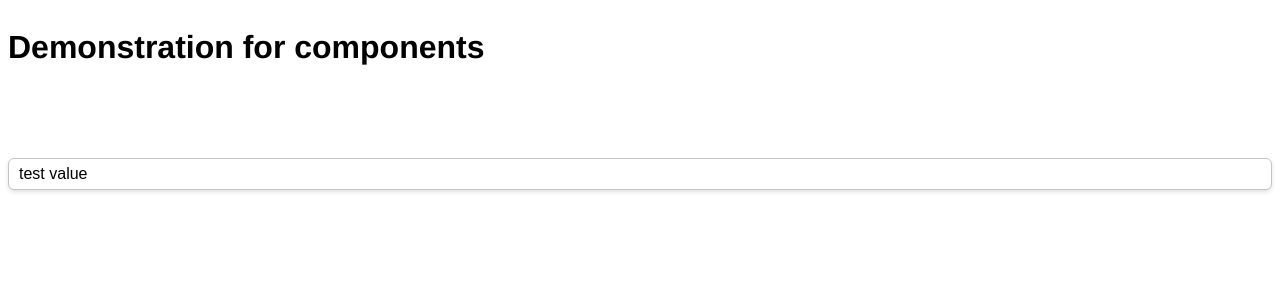
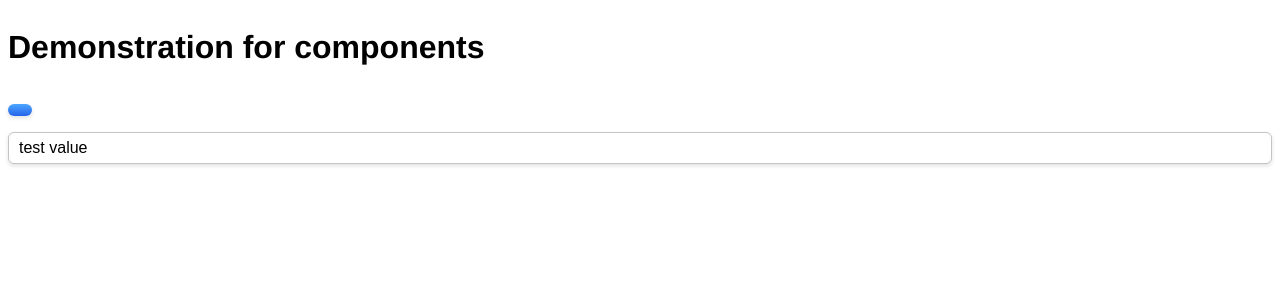
Before and after one commit to Hov96/hov-vue3-ui-lib, a Vue app: page / in a window 1280 px wide. Shown: the top 300 px of the page. Built offline with nearby package versions, Linux system fonts and the light colour scheme.

Commit message:
Implemented button component, added more variables and did some fixes

```diff
--- a/src/components/Button.vue
+++ b/src/components/Button.vue
@@ -1,9 +1,34 @@
 <template>
-    <button class="h-button" :disabled="disabled">My custom button</button>
+    <button class="h-button" :class="buttonClass" :disabled="disabled" @click="onClick">
+        <div class="h-button--loader" v-if="loading">
+            <Loading size="sm" />
+        </div>
+        <div class="h-button__content" :class="{ 'h-button__content--loading': loading }">
+            <slot name="default"></slot>
+        </div>
+    </button>
 </template>
 
 <script setup lang="ts">
+import { computed } from 'vue'
 import { ButtonProps } from '@/types/button.types'
+import Loading from './Loading.vue'
 
-const { disabled } = defineProps<ButtonProps>()
+const { disabled, fluid, variant = 'primary', loading } = defineProps<ButtonProps>()
+const emit = defineEmits(['onClick'])
+
+const buttonClass = computed(() => {
+    return {
+        'h-button--disabled': disabled,
+        'h-button--fluid': fluid,
+        'h-button--loading': loading,
+        [`h-button--${variant}`]: variant,
+    }
+})
+
+const onClick = () => {
+    if (!disabled || !loading) {
+        emit('onClick')
+    }
+}
 </script>
--- a/src/styles/components/button.styles.css
+++ b/src/styles/components/button.styles.css
@@ -1,9 +1,81 @@
 .h-button {
-    padding: 10px 20px;
-    font-size: 16px;
+    padding: var(--h-spacing-xsm) var(--h-spacing-md);
+    font-size: inherit;
     border: none;
-    border-radius: 4px;
-    background: linear-gradient(var(--color-test), var(--color-test2));
-    color: white;
+    outline: none;
+    border-radius: var(--h-border-radius-sm);
+    color: var(--h-color-grey-50);
     cursor: pointer;
+    width: max-content;
+    box-shadow: var(--h-shadow-sm);
 }
+
+.h-button:disabled {
+    background: var(--h-color-grey-400) !important;
+    cursor: not-allowed;
+}
+
+.h-button:focus {
+    box-shadow: var(--h-shadow-md);
+}
+
+.h-button--fluid {
+    width: 100%;
+}
+
+/* Primary Button */
+.h-button--primary {
+    background: linear-gradient(var(--h-color-primary-400), var(--h-color-primary-600));
+}
+
+.h-button--primary:hover {
+    background: linear-gradient(var(--h-color-primary-500), var(--h-color-primary-700));
+}
+
+.h-button--primary:active {
+    background: linear-gradient(var(--h-color-primary-600), var(--h-color-primary-800));
+}
+
+/* Secondary Button */
+.h-button--secondary {
+    background: linear-gradient(var(--h-color-secondary-400), var(--h-color-secondary-600));
+}
+
+.h-button--secondary:hover {
+    background: linear-gradient(var(--h-color-secondary-500), var(--h-color-secondary-700));
+}
+
+.h-button--secondary:active {
+    background: linear-gradient(var(--h-color-secondary-600), var(--h-color-secondary-800));
+}
+
+/* Danger Button */
+.h-button--danger {
+    background: linear-gradient(var(--h-color-danger-400), var(--h-color-danger-600));
+}
+
+.h-button--danger:hover {
+    background: linear-gradient(var(--h-color-danger-500), var(--h-color-danger-700));
+}
+
+.h-button--danger:active {
+    background: linear-gradient(var(--h-color-danger-600), var(--h-color-danger-800));
+}
+
+/* Loading */
+.h-button--loading {
+    position: relative;
+    display: flex;
+    justify-content: center;
+    align-items: center;
+}
+
+.h-button--loading .h-button--loader {
+    position: absolute;
+    z-index: 10;
+}
+
+.h-button__content--loading {
+    opacity: 0.8;
+    filter: blur(1px);
+}
--- a/src/styles/components/input.styles.css
+++ b/src/styles/components/input.styles.css
@@ -56,8 +56,8 @@
 }
 
 .h-input__input--disabled {
-    border-color: var(--h-color-disabled);
-    background-color: var(--h-color-disabled);
+    border-color: var(--h-color-grey-300);
+    background-color: var(--h-color-grey-200);
 }
 
 .h-input__input--error {
--- a/src/styles/variables.css
+++ b/src/styles/variables.css
@@ -9,6 +9,8 @@
     --h-color-primary-500: #3b82f6; /* Base */
     --h-color-primary-600: #2563eb;
     --h-color-primary-700: #1d4ed8;
+    --h-color-primary-800: #1e40af;
+    --h-color-primary-900: #1e3a8a;
 
     /* Secondary */
     --h-color-secondary: #14b8a6;
@@ -20,6 +22,8 @@
     --h-color-secondary-500: #14b8a6; /* Base */
     --h-color-secondary-600: #0d9488;
     --h-color-secondary-700: #0f766e;
+    --h-color-secondary-800: #115e59;
+    --h-color-secondary-900: #134e4a;
 
     /* Danger */
     --h-color-danger: #ef4444;
@@ -31,10 +35,24 @@
     --h-color-danger-500: #ef4444; /* Base */
     --h-color-danger-600: #dc2626;
     --h-color-danger-700: #b91c1c;
+    --h-color-danger-800: #991b1b;
+    --h-color-danger-900: #7f1d1d;
+
+    /* Grey */
+    --h-color-grey: #6b7280;
+    --h-color-grey-50: #f9fafb;
+    --h-color-grey-100: #f3f4f6;
+    --h-color-grey-200: #e5e7eb;
+    --h-color-grey-300: #d1d5db;
+    --h-color-grey-400: #9ca3af;
+    --h-color-grey-500: #6b7280; /* Base */
+    --h-color-grey-600: #4b5563;
+    --h-color-grey-700: #374151;
+    --h-color-grey-800: #1f2937;
+    --h-color-grey-900: #111827;
 
     /* Others */
     --h-color-border-default: #c4c4c4;
-    --h-color-disabled: #eeeeee;
     --h-color-bg-default: #f9fafb;
 
     /* Box Shadows */
@@ -70,7 +88,11 @@
     --h-spacing-xmd: 10px;
     --h-spacing-md: 12px;
     --h-spacing-lg: 16px;
-    --h-spacing-32: 32px;
+    --h-spacing-xl: 20px;
+    --h-spacing-2xl: 24px;
+    --h-spacing-3xl: 28px;
+    --h-spacing-4xl: 32px;
+    --h-spacing-5xl: 36px;
 
     /* Transitions */
     --h-transition-fast: 0.1s ease-in-out;
--- a/src/types/button.types.ts
+++ b/src/types/button.types.ts
@@ -4,4 +4,9 @@ export interface ButtonProps {
      * @default false
      */
     disabled?: boolean
+    fluid?: boolean
+    variant?: ButtonVariant
+    loading?: boolean
 }
+
+type ButtonVariant = 'primary' | 'secondary' | 'danger'
```
